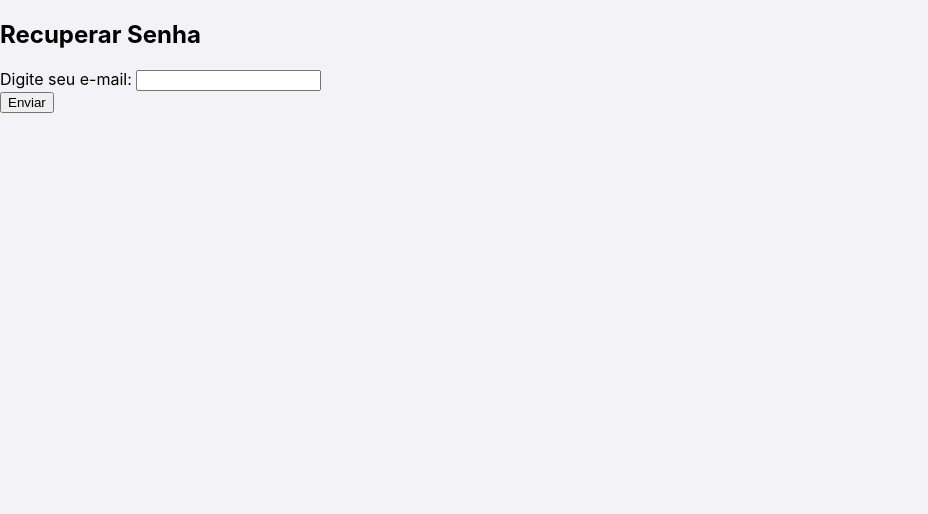
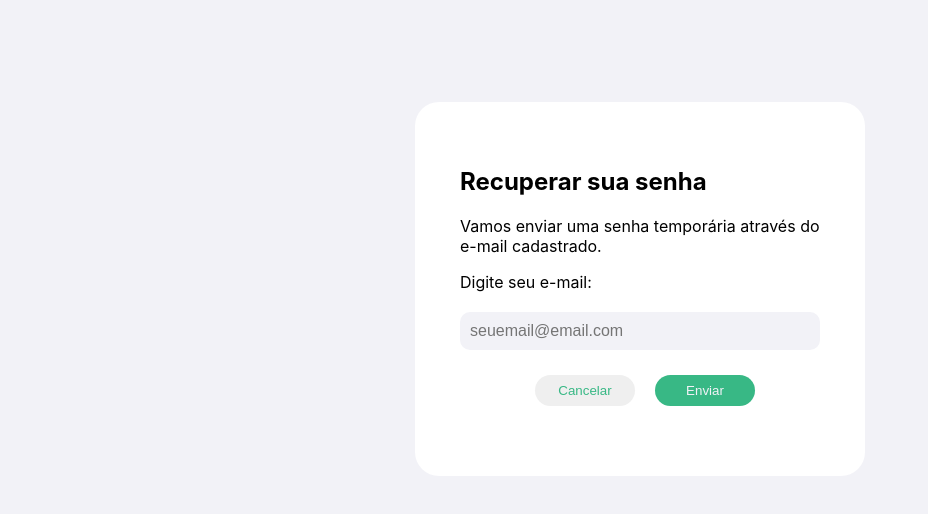
Before and after one commit to Jailsonsdsj/projeto-ES-front, a React (Create React App) app: page /resetPassword in a window 1280 px wide. Shown: the top 514 px of the page, without its empty margins (0-928 px from the left). Built offline with nearby package versions, Linux system fonts and the light colour scheme.

Commit message:
reset password page style

```diff
--- a/src/components/Header/Navigation.js
+++ b/src/components/Header/Navigation.js
@@ -1,6 +1,7 @@
 import React, { useContext } from "react";
 import { NavLink } from 'react-router-dom';
 import { AuthContext } from "../../contexts/auth";
+import './navigation-style.css'
 
 export const Navigation = () => {
     const { logout } = useContext(AuthContext);
--- /dev/null
+++ b/src/components/Header/navigation-style.css
@@ -0,0 +1,3 @@
+.nav-logo{
+    background-color: aquamarine;
+}
--- a/src/components/Login/LoginForm.js
+++ b/src/components/Login/LoginForm.js
@@ -1,9 +1,15 @@
 import React, { useState, useContext } from "react";
-import { Link } from "react-router-dom";
 import styled from "styled-components";
 import { AuthContext } from "../../contexts/auth";
+import { Link } from "react-router-dom";
+
+
+
 
 export const LoginForm = () => {
+
+
+  //reset password
   const {login } = useContext(AuthContext);
 
   const [details, setDetails] = useState({ email: "", password: "" });
@@ -18,21 +24,21 @@ export const LoginForm = () => {
         <Title>K-LOTE</Title>
         <SubTitle>Fazer Login</SubTitle>
             <Form onSubmit={submitHandle}>
-                <InputLabel className="form-group">
+                <InputLabel>
                     <label htmlFor="email">E-mail</label>
                     <InputText type="email" name="email" placeholder='Digite seu e-mail' id="email" onChange={e =>
                         setDetails({...details, email: e.target.value})} value={details.email}/>
                 </InputLabel>
-                <InputLabel className="form-group">
+                <InputLabel>
                     <label htmlFor="password">Senha</label>
                     <InputText type="password" name="password" placeholder='Digite sua senha' id="password" onChange={e =>
                         setDetails({...details, password: e.target.value})} value={details.password}/>
                 </InputLabel>
                 {/* {(error !== "") ? ( <div className="error">{error}</div>) : ""} */}
-                <DisplayBetween class="display-space-between">
+                <DisplayBetween className="display-space-between">
                     <RadioDiv>
                         <input type="checkbox"></input>
-                        <label for="password" class="chekbox-label">Manter conectado</label>
+                        <label htmlFor="password" className="chekbox-label">Manter conectado</label>
                     </RadioDiv>
                     <div >
                         <Link to="/resetPassword">Esqueceu sua senha?</Link>
@@ -50,7 +56,7 @@ export const LoginForm = () => {
   )
 }
 
-export default LoginForm
+export default LoginForm;
 
 const Container = styled.div`
 height: 100vh;
--- a/src/components/Login/ResetPassword.js
+++ b/src/components/Login/ResetPassword.js
@@ -1,5 +1,8 @@
 import React, { useState } from 'react'
 import { sendResetPassword } from '../../api/users';
+import '../Login/reset-password.css';
+
+
 
 const ResetPassword = () => {
     const [ statusResponse, setStatusResponse ] = useState('')
@@ -11,25 +14,38 @@ const ResetPassword = () => {
            const response = await sendResetPassword(value)
 
            response === 200 ?
-           setStatusResponse("Enviamos um link de recuperação para o seu e-mail. Não esqueça de verificar a caixa de spam.") :
+           setStatusResponse("Senha temporária enviada. Verifique o e-mail cadastrado para continuar.") :
            setStatusResponse("O endereço de e-mail que você inseriu não está vinculado a uma conta do K-Lote. Entre em contato com o administrador do site.")
         }
     }
 
   return (
-    <form onSubmit={handleSubmit}>
-        <h2>Recuperar Senha</h2>
+    <div className='container'>
+        <form onSubmit={handleSubmit} className='reset-form'>
+            <div className='title-form'>
+                <h2 >Recuperar sua senha</h2>
+                <p>Vamos enviar uma senha temporária através do e-mail cadastrado.</p>
+            </div>
+
             <div className="form-group">
-            <label htmlFor="email">Digite seu e-mail: </label>
+                <label htmlFor="email" className='input-label'>Digite seu e-mail: </label>
                 <input
+                    className='input-text'
                     type="email"
                     id="email"
                     name="email"
+                    placeholder='seuemail@email.com'
                 />
             </div>
-         <input type="submit" value="Enviar" />
+            <div className='input-class'>
+                <input className='input-reset' type="reset" value='Cancelar'/>
+                <input className='input-btn' type="submit" value="Enviar" />
+            </div>
+
             {statusResponse ? <p>{statusResponse}</p>: <></>}
         </form>
+    </div>
+
   );
 }
 
--- /dev/null
+++ b/src/components/Login/reset-password.css
@@ -0,0 +1,86 @@
+.container{
+    padding: 8% 0 0;
+    margin: auto;
+}
+
+.reset-form{
+background-color: #ffff;
+/* position: absolute; */
+top: 40%;
+/* left: 45%; */
+border-radius: 24px;
+box-shadow: 10px;
+max-width: 360px;
+margin: 0 auto 100px;
+padding: 45px;
+text-align: center;
+}
+
+.input-label{
+display: flex;
+flex-direction: column;
+align-items: flex-start;
+justify-content: center;
+margin: 10px 0px 20px 0px;
+/* margin-top: 10px;
+margin-bottom: 20px; */
+font-family: -apple-system, BlinkMacSystemFont, 'Segoe UI', Roboto, Oxygen, Ubuntu, Cantarell, 'Open Sans', 'Helvetica Neue', sans-serif;
+}
+
+.input-text{
+width: 100%;
+border: none;
+border-radius: 10px;
+padding: 10px;
+background-color: #F2F2F7;
+font-size: 12pt;
+/* box-shadow: 0px 10px 4px black; */
+outline: none;
+box-sizing: border-box;
+}
+.input-text ::placeholder{
+    font-size: 13px;
+    font-family: -apple-system, BlinkMacSystemFont, 'Segoe UI', Roboto, Oxygen, Ubuntu, Cantarell, 'Open Sans', 'Helvetica Neue', sans-serif;
+    font-weight: 400;
+    line-height: 15px;
+    text-align:left
+}
+
+.input-btn{
+width: 100px;
+padding: 8px;
+border-radius: 30px;
+border: none;
+background:#38B885;
+color: #F2F2F7;
+margin: 10px 0 10px 0;
+cursor:alias;
+margin-right: 20px;
+}
+.input-reset{
+width: 100px;
+padding: 8px;
+border-radius: 30px;
+border: none;
+color: #38B885;
+margin: 10px 0 10px 0;
+cursor:alias;
+margin-right: 20px;
+}
+.input-class{
+font-family: "Roboto", sans-serif;
+text-transform: uppercase;
+outline: 0;
+width: 100%;
+border: 0;
+padding: 15px;
+color: #FFFFFF;
+font-size: 14px;
+-webkit-transition: all 0.3 ease;
+transition: all 0.3 ease;
+display: flex;
+justify-content: center;
+}
+.title-form{
+text-align: left;
+}
--- a/src/components/loginForm/ResetPassword.js
+++ b/src/components/loginForm/ResetPassword.js
@@ -1,6 +1,6 @@
 import React, { useState } from 'react'
 import { sendResetPassword } from '../../api/users';
-
+import '../Login/reset-passworfd.css'
 const ResetPassword = () => {
     const [ statusResponse, setStatusResponse ] = useState('')
     const handleSubmit = async(e) =>{
@@ -17,8 +17,8 @@ const ResetPassword = () => {
     }
 
   return (
-    <form onSubmit={handleSubmit}>
-        <h2>Recuperar Senha</h2>
+    <form onSubmit={handleSubmit} className='form-div'>
+        <h2 className='title'>Recuperar Senha 222</h2>
         <div className="form-group">
             <label htmlFor="email">Digite seu e-mail: </label>
             <input
```
Lines whose indentation alone changed are shown as unchanged.
